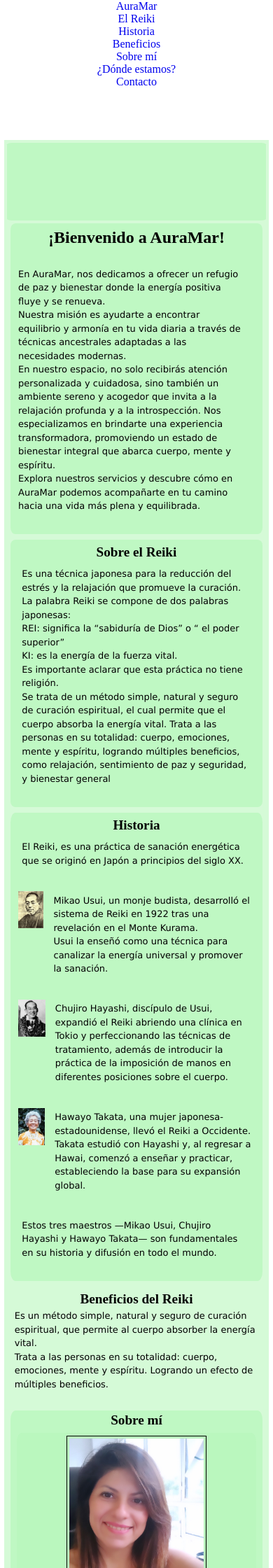
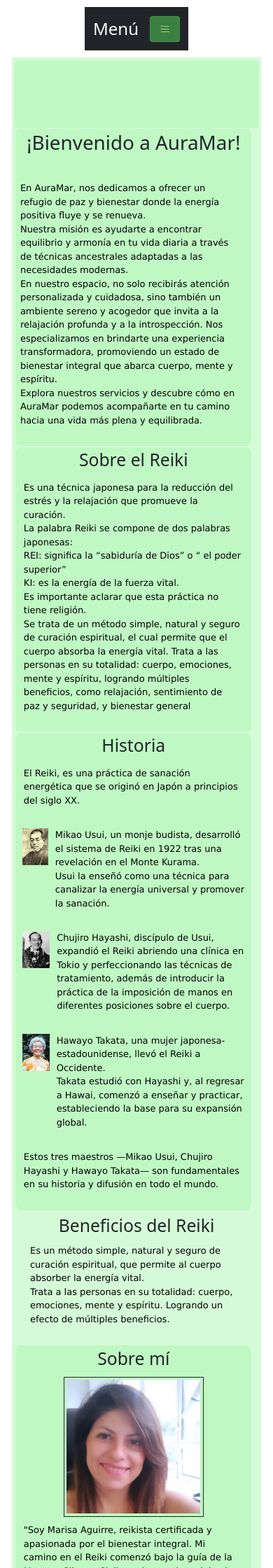
Before and after one commit to Macmer88/AuraMar, a PHP site: page / in a window 390 px wide. Shown: the top 2240 px of the page at 70% size. Run offline with PHP 8.4, Linux system fonts and the light colour scheme; grey boxes are pictures that could not be loaded.

Commit message:
Cambios en redes, quité algunos divs que estaban de más, menú hamburguesa (faltan detalles)

```diff
--- a/index.html
+++ b/index.html
@@ -10,32 +10,57 @@
     <link rel="icon" type="image/png" sizes="32x32" href="/media/favicon/android-chrome-192x192.png">
     <link rel="icon" type="image/png" sizes="512x512" href="media/favicon/android-chrome-512x512.png">
     <link rel="manifest" href="/site.webmanifest">
+    <link href="https://cdn.jsdelivr.net/npm/bootstrap@5.1.3/dist/css/bootstrap.min.css" rel="stylesheet">
 </head>
 
 <body class="container">
     <header id="header" class="container">
+        <div id="navbar" class="container">
             <div id="divlogo">
-            <img src="media/auramar logo-Photoroom.png" alt="Logo AuraMar">
+                <img src="media/auramar logo.png" alt="Logo AuraMar">
             </div>
-        <div id="navbar" class="container">
             <div class="boton"><a href="#inicio">AuraMar</a></div>
-            <div class="boton "><a href="#reiki">El Reiki</a></div>
+            <div class="boton"><a href="#reiki">El Reiki</a></div>
             <div class="boton"><a href="#historia">Historia</a></div>
             <div class="boton"><a href="#beneficios">Beneficios</a></div>
             <div class="boton"><a href="#sobremi">Sobre mí</a></div>
             <div class="boton"><a href="#ubicacionfooter">¿Dónde estamos?</a></div>
             <div class="boton"><a href="#redes_contacto">Contacto</a></div>
         </div>
-        <div id="menu_celu" class="container" type="checkbox">
-            <ul>
-                <li class="boton_celu"><a href="#inicio">AuraMar</a></li>
-                <li class="boton_celu"><a href="#reiki">El Reiki</a></li>
-                <li class="boton_celu"><a href="#historia">Historia</a></li>
-                <li class="boton_celu"><a href="#beneficios">Beneficios</a></li>
-                <li class="boton_celu"><a href="#sobremi">Sobre mí</a></li>
-                <li class="boton_celu"><a href="#ubicacionfooter">¿Dónde estamos?</a></li>
-                <li class="boton_celu"><a href="#redes_contacto">Contacto</a></li>
+        <div id="menu_celu" class="custom-bootstrap">
+            <nav class="navbar navbar-expand-lg navbar-dark bg-dark" id="menu_hamburguesa">
+                <div class="container-fluid" >
+                    <a id="letra_menu" class="navbar-brand" href="#header">Menú</a>
+                    <button class="navbar-toggler" type="button" data-bs-toggle="collapse" data-bs-target="#navbarNav" aria-controls="navbarNav" aria-expanded="false" aria-label="Toggle navigation">
+                        <span class="navbar-toggler-icon"></span>
+                    </button>
+                    <div class="collapse navbar-collapse" id="navbarNav">
+                        <ul class="navbar-nav">
+                            <li class="nav-item">
+                                <a class="nav-link active" href="#inicio">AuraMar</a>
+                            </li>
+                            <li class="nav-item">
+                                <a class="nav-link" href="#reiki">El Reiki</a>
+                            </li>
+                            <li class="nav-item">
+                                <a class="nav-link" href="#historia">Historia</a>
+                            </li>
+                            <li class="nav-item">
+                                <a class="nav-link" href="#beneficios">Beneficios</a>
+                            </li>
+                            <li class="nav-item">
+                                <a class="nav-link" href="#sobremi">Sobre mí</a>
+                            </li>
+                            <li class="nav-item">
+                                <a class="nav-link" href="#ubicacionfooter">¿Dónde estamos?</a>
+                            </li>
+                            <li class="nav-item">
+                                <a class="nav-link" href="#redes_contacto">Contacto</a>
+                            </li>
                         </ul>
+                    </div>
+                </div>
+            </nav>
         </div>
     </header>
 
@@ -181,31 +206,24 @@
         </section>
         <section id="sobremi" class="container">
             <h2>Sobre mí</h2>
-        <div class="container mari">
-            <div class="container" id="sobremi">
                 <img src="media/imgmari.jpeg" alt="foto de la reikista" id="imagen_sobremi">
                 <p class="texto_sections">
                     "Soy Marisa Aguirre, reikista certificada y apasionada por el bienestar integral. Mi camino en el Reiki comenzó bajo la guía de la Maestra Silvana Ciallo, quien me introdujo al profundo Camino de la Armonía. Esta filosofía no solo se trata de la sanación energética, sino de cultivar un equilibrio en todos los aspectos de la vida: mente, cuerpo y espíritu. A través de la meditación, la respiración consciente y la conexión con la energía universal, aprendí a liberar bloqueos, aliviar el estrés y promover la autocuración.
                     Hoy, ofrezco sesiones personalizadas, combinando mis conocimientos y experiencias para ayudarte a encontrar la paz interior, sanar heridas emocionales y físicas, y reconectar con tu esencia más auténtica. Te invito a descubrir el poder transformador del Reiki y a iniciar tu propio camino hacia la armonía."
-
                 </p>
-            </div>
-        </div>
-
         </section>
     </main>
-    <footer id="footer" class="container texto_sections">
-        <div class="footer">
-
+    <footer id="footer" class="container texto_sections" class="footer">
         <div id="ubicacionfooter" class="container"><iframe
             src="https://www.google.com/maps/embed?pb=!1m18!1m12!1m3!1d3281.004091769293!2d-58.3955562!3d-34.6798462!2m3!1f0!2f0!3f0!3m2!1i1024!2i768!4f13.1!3m3!1m2!1s0x95bccc9542718593%3A0x5951461315b37d2c!2sSantiago%20Plaul%20561%2C%20B1823CSE%20Gerli%2C%20Provincia%20de%20Buenos%20Aires!5e0!3m2!1ses-419!2sar!4v1741044303324!5m2!1ses-419!2sar"
-                    width="80%" height="240" style="border:0;" allowfullscreen="" loading="lazy"
+            allowfullscreen="" loading="lazy"
             referrerpolicy="no-referrer-when-downgrade"></iframe>
         </div>
         <div id='redes_contacto' class="container">
             <div class="container" id="logo_redes">
-                    <div class="container gmail"><a href="mailto:marisaaguirre.salud@gmail.com" class="gmail container"><img class="logo_gmail" src="media/official-gmail-icon-2020-.svg" alt="logo gmail"></a></div>
-                    <div class="container instagram"><a href="https://www.instagram.com/marisagui22/" target="_blank" class="instagram container"><img class="logo_instagram" src="media/instagram-2016-5.svg" alt="logo instagram"></a></div>
+                <div id="wpp" class="container whatsapp"><a href="https://wa.me/+541134064195" class="whatsapp container"><img class="logo_whatsapp" src="media/whatsapp.svg" alt="logo whatsapp"></a></div>
+                <div id="gmail" class="container gmail"><a href="mailto:marisaaguirre.salud@gmail.com" class="gmail container"><img class="logo_gmail" src="media/official-gmail-icon-2020-.svg" alt="logo gmail"></a></div>
+                <div id="instagram" class="container instagram"><a href="https://www.instagram.com/marisagui22/" target="_blank" class="instagram container"><img class="logo_instagram" src="media/instagram-2016-5.svg" alt="logo instagram"></a></div>
             </div>
             <div class="container ubicacionfooter">
                 <div class="container" id="container_contacto">
@@ -214,17 +232,13 @@
                 <div class="container" id="container_direccion">
                     <p>Dirección: Santiago Plaul 561, Gerli, Buenos Aires.</p>
                 </div>
-                <div id="puntos"><p>. . . . . . .</p></div>
             </div>
         </div>
-
-        </div>
-
     </footer>
     <div class="copyrigth">
         <p>© 2025 AuraMar. Todos los derechos reservados.</p>
     </div>
     <script src="scripts/scripts.js"></script>
+    <script src="https://cdn.jsdelivr.net/npm/bootstrap@5.1.3/dist/js/bootstrap.bundle.min.js"></script>
 </body>
-
 </html>
--- a/styles/style.css
+++ b/styles/style.css
@@ -61,7 +62,7 @@ body {
 }
 
 #inicio p, #reiki p, #historia p, #sobremi p {
-    padding: 2%;
+    padding: 1%;
     margin-left: 0px;
     font-size: 17px;
 }
@@ -73,29 +74,32 @@ body {
     justify-content: center;
     align-items: center;
     width: 100%;
-    height: 2rem;
+    height: 2.5rem;
     border-radius: 5%;
-    margin: 1% 1%;
-    padding: 1%;
+    margin: 0.8% 0.2%;
 }
 .boton a{
     text-decoration: none;
     color: inherit;
     text-align: center;
     width: 100%;
+    font-size: 14px;
+}
+.boton a:hover{
+    color: #000000;
+    font-size: 15px;
 }
 .boton:hover {
     background-color: rgba(111, 173, 193, 0.5);
     border-color: rgb(111, 173, 193);
     box-shadow: 5px 5px 10px rgba(0, 0, 0, 0.5);
-    transform: scale(1.25);
+    transform: scale(1.1);
     transition: transform 0.2s ease-in-out;
 }
 
-
 #main {
     background-color: rgba(185, 247, 189, 0.60);
-    width: 80%;
+    width: 90%;
     padding:1%;
     flex-direction: column;
 }
@@ -109,7 +113,7 @@ body {
     border-radius: 2%;
 }
 
-#inicio, #reiki, #servicios, #historia, #beneficios, .beneficio{
+#inicio, #reiki, #servicios, #historia, #beneficios, #sobremi, .beneficio{
     flex-direction: column;
     justify-content:center;
     align-items: center;
@@ -235,10 +239,6 @@ div.maestros img{
     margin: 1% auto;
     scroll-margin-top: 70px;
 }
-#sobremi{
-    flex-direction: column;
-}
-
 #sobremi img{
     height: 200px;
     object-fit: contain;
@@ -391,6 +405,7 @@ footer {
 
     #reiki, #historia, #inicio, #sobremi {
         width: 97%;
+        margin: 1px;
     }
 
     #inicio p, #reiki p, #historia p, #sobremi p, #beneficios p, #footer p {
@@ -487,20 +506,35 @@ footer {
 
     #menu_celu {
         display: block;
-        height: 200px;
+        height: auto;
+        position: relative;
+        margin:10px;
     }
 
-    #menu_celu ul li{
-        display: flex;
-        align-items: center;
-        justify-content: center;
-        flex-direction: column;
-        height: 100%;
-        margin: 0;
+    #menu_celu button {
+        background-color: rgb(58, 128, 63);
+    }
+
+    #letra_menu {
+        font-size: 24px;
+    }
+
+    #menu_celu span {
+        width: 15px;
+        height: 25px;
+        margin: 1px;
+        padding: 2px;
+    }
+
+    #navbarNav {
+        background-color: rgb(34, 71, 37);
+        border-radius: 1%;
+        margin-top: 0;
+    }
+
+    #navbarNav ul {
+        margin: 5px;
         padding: 0;
-    }
-    #menu_celu ul li a{
-        font-size: 1rem;
-        text-decoration: none;
+        text-align: center;
     }
 }
```
Also changed, not shown: other parts of styles/style.css (+78 -59 lines), media/whatsapp.svg (added), media/whatsapp_icon.png (deleted). Lines whose indentation alone changed are shown as unchanged.
